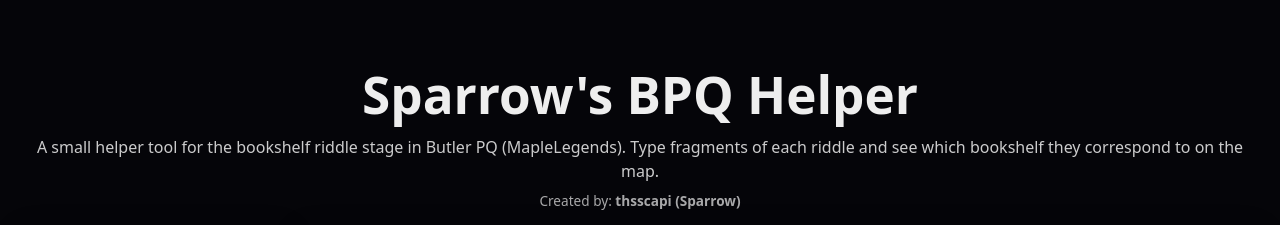
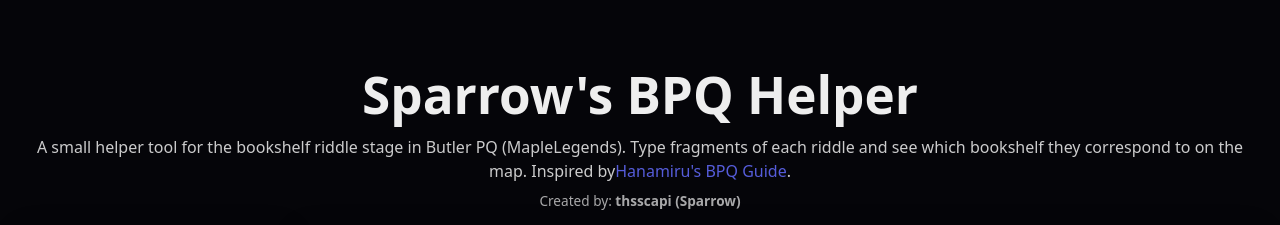
Before and after one commit to thsscapi/butler-pq-helper, a React (Vite) app: page / in a window 1280 px wide. Shown: the top 225 px of the page. Built offline with nearby package versions, Linux system fonts and the light colour scheme.

Commit message:
Update App.jsx
Credited Hanamiru's BPQ guide

```diff
--- a/src/App.jsx
+++ b/src/App.jsx
@@ -86,7 +86,10 @@
           >
             A small helper tool for the bookshelf riddle stage in Butler PQ
             (MapleLegends). Type fragments of each riddle and see which
-            bookshelf they correspond to on the map.
+            bookshelf they correspond to on the map. Inspired by
+			  <a href="https://forum.maplelegends.com/index.php?threads/halloween-2023-butler-pq-guide.51846/" target="_blank">
+				  Hanamiru's BPQ Guide
+			  </a>.
           </p>
 
           <p
```
